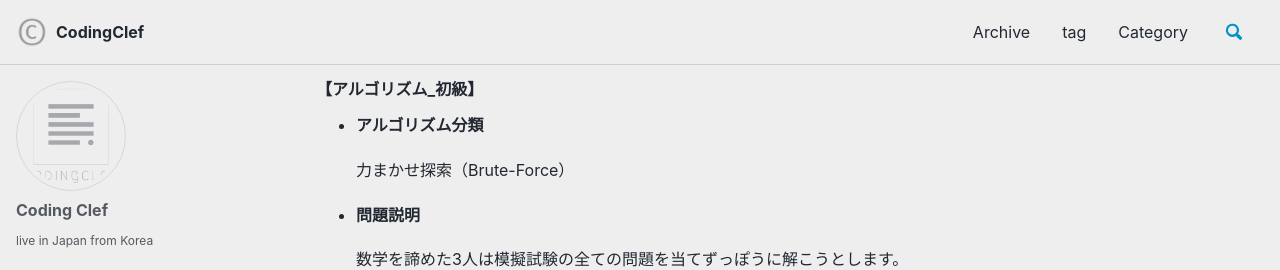
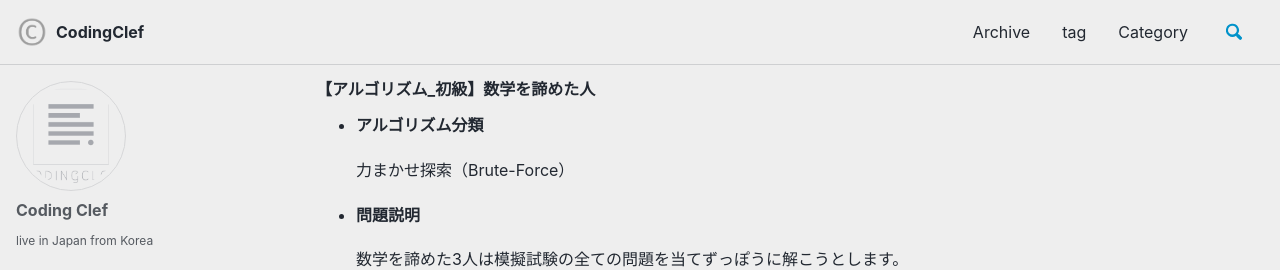
Before and after one commit to codingclef/codingclef.github.io, a Jekyll site: the page built from _posts/2020-03-02-algorithm-low-brute_force-giveup.md, in a window 1280 px wide and 900 px high. Shown: the top 270 px of the window. Built offline with Jekyll 4.4.1, drawn with Linux system fonts in a browser that asks for light colours; cached includes are drawn as plain includes; nearby versions of some CDN libraries; comment, search, counter and statistics services are not loaded; some of the changed text lies outside the part shown.

Commit message:
Update 2020-03-02-algorithm-low-brute_force-giveup.md

```diff
--- a/_posts/2020-03-02-algorithm-low-brute_force-giveup.md
+++ b/_posts/2020-03-02-algorithm-low-brute_force-giveup.md
@@ -1,7 +1,7 @@
 ---
 layout: posts
 comments: true
-title: 【アルゴリズム_初級】
+title: 【アルゴリズム_初級】数学を諦めた人
 tags: [algorithm, java, brute-force, low level]
 category: java
 ---
```
